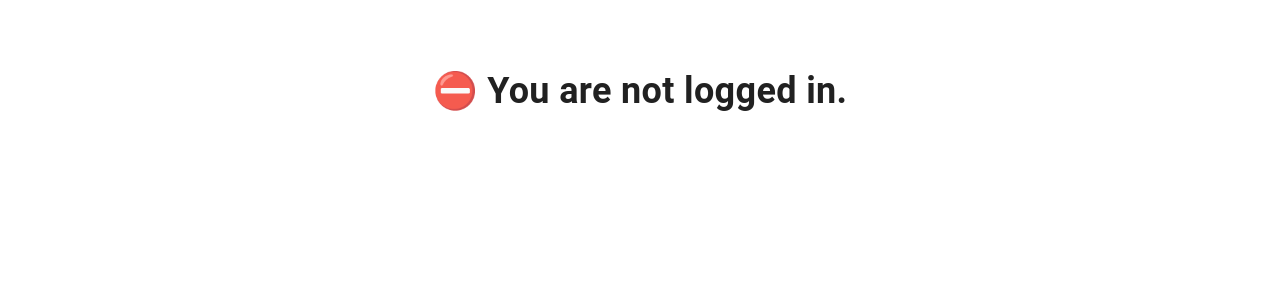
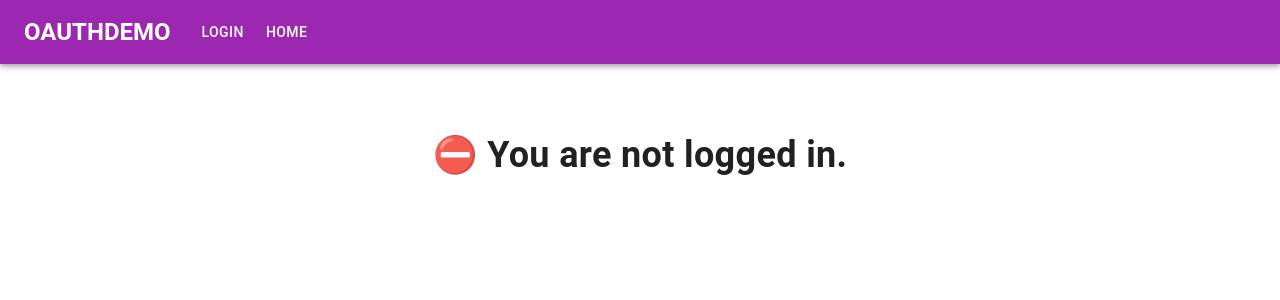
Before and after one commit to eamsdev/OAuthTutorial, a React app in the folder client/: page / in a window 1280 px wide. Shown: the top 300 px of the page. Built offline with nearby package versions, Linux system fonts and the light colour scheme; no server answers; the HTML template or start-up script is replaced by a standard one.

Commit message:
cleaned up front end a bit

```diff
--- /dev/null
+++ b/client/src/components/NavBar.tsx
@@ -0,0 +1,27 @@
+import { Toolbar, Typography, Button, AppBar } from '@mui/material';
+import { useNavigate } from 'react-router-dom';
+
+const NavBar = () => {
+  const navigate = useNavigate();
+
+  return (
+    <AppBar position="static" color="secondary">
+      <Toolbar>
+        <Typography variant="h5" fontWeight={'bold'}>
+          OAUTHDEMO
+        </Typography>
+
+        <Button color="inherit" onClick={() => navigate('/login')} sx={{
+          marginLeft: '20px',
+        }}>
+          Login
+        </Button>
+        <Button color="inherit" onClick={() => navigate('/')}>
+          Home
+        </Button>
+      </Toolbar>
+    </AppBar>
+  );
+};
+
+export default NavBar;
--- /dev/null
+++ b/client/src/components/index.ts
@@ -0,0 +1,3 @@
+import NavBar from './NavBar';
+
+export { NavBar };
--- a/client/src/index.tsx
+++ b/client/src/index.tsx
@@ -2,11 +2,13 @@ import App from './App';
 import './assets/scss/site.scss';
 import { UserContextProvider } from './contexts';
 import theme from './styles/theme';
-import { Container, ThemeProvider } from '@mui/material';
+import { AppBar, Box, Button, Container, IconButton, Menu, MenuItem, ThemeProvider, Toolbar, Typography } from '@mui/material';
 import CssBaseline from '@mui/material/CssBaseline';
 import React from 'react';
 import { createRoot } from 'react-dom/client';
 import { BrowserRouter } from 'react-router-dom';
+import { NavBar } from './components';
+
 
 createRoot(document.getElementById('root')).render(
   <React.StrictMode>
@@ -14,6 +16,7 @@ createRoot(document.getElementById('root')).render(
       <UserContextProvider>
         <CssBaseline />
         <BrowserRouter>
+          <NavBar />
           <App />
         </BrowserRouter>
       </UserContextProvider>
--- a/client/src/pages/Home/Home.tsx
+++ b/client/src/pages/Home/Home.tsx
@@ -17,7 +17,7 @@ const Home = () => {
   );
 
   return (
-    <Container component="main" maxWidth="sm">
+    <Container component="main" maxWidth="lg">
       <Box
         sx={{
           marginTop: 8,
```
